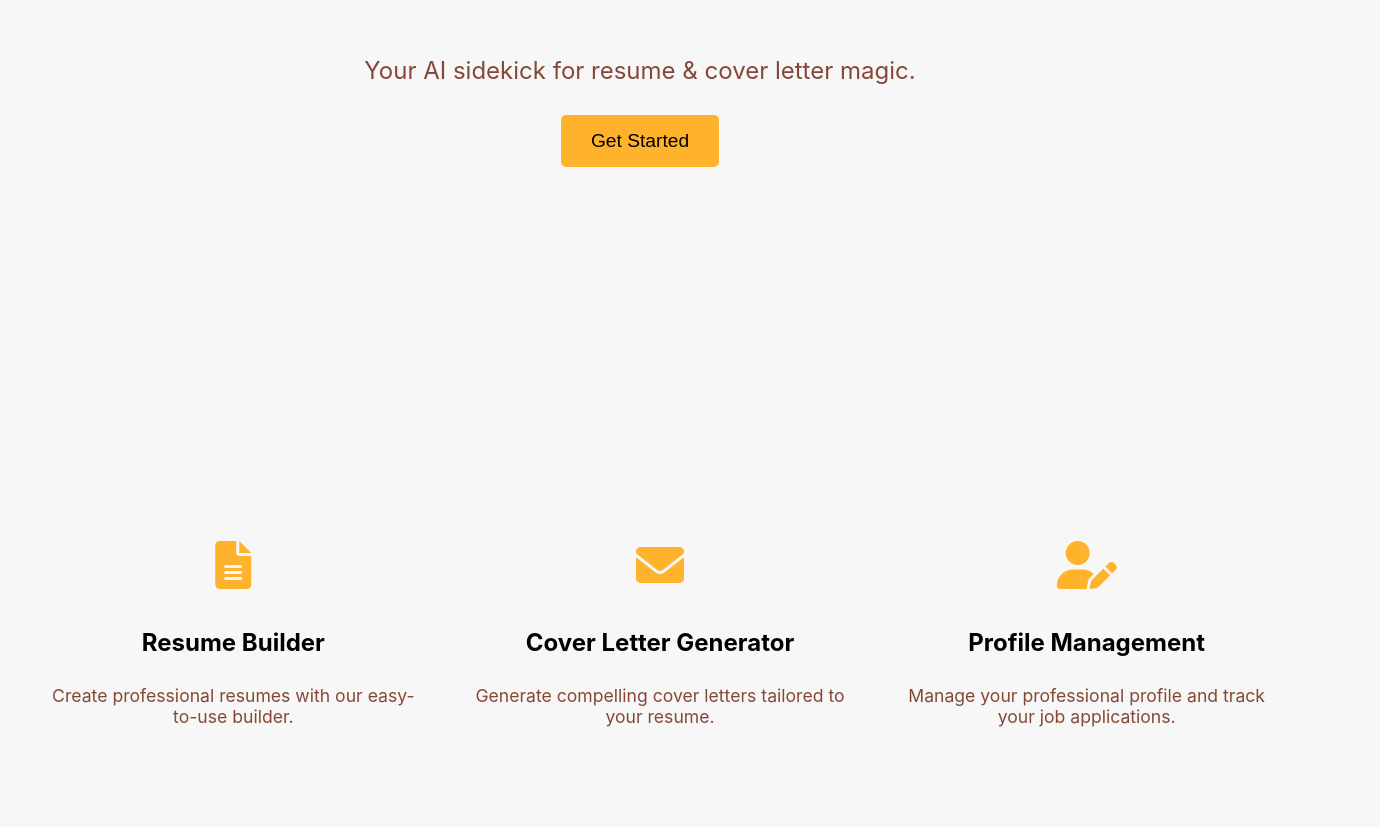
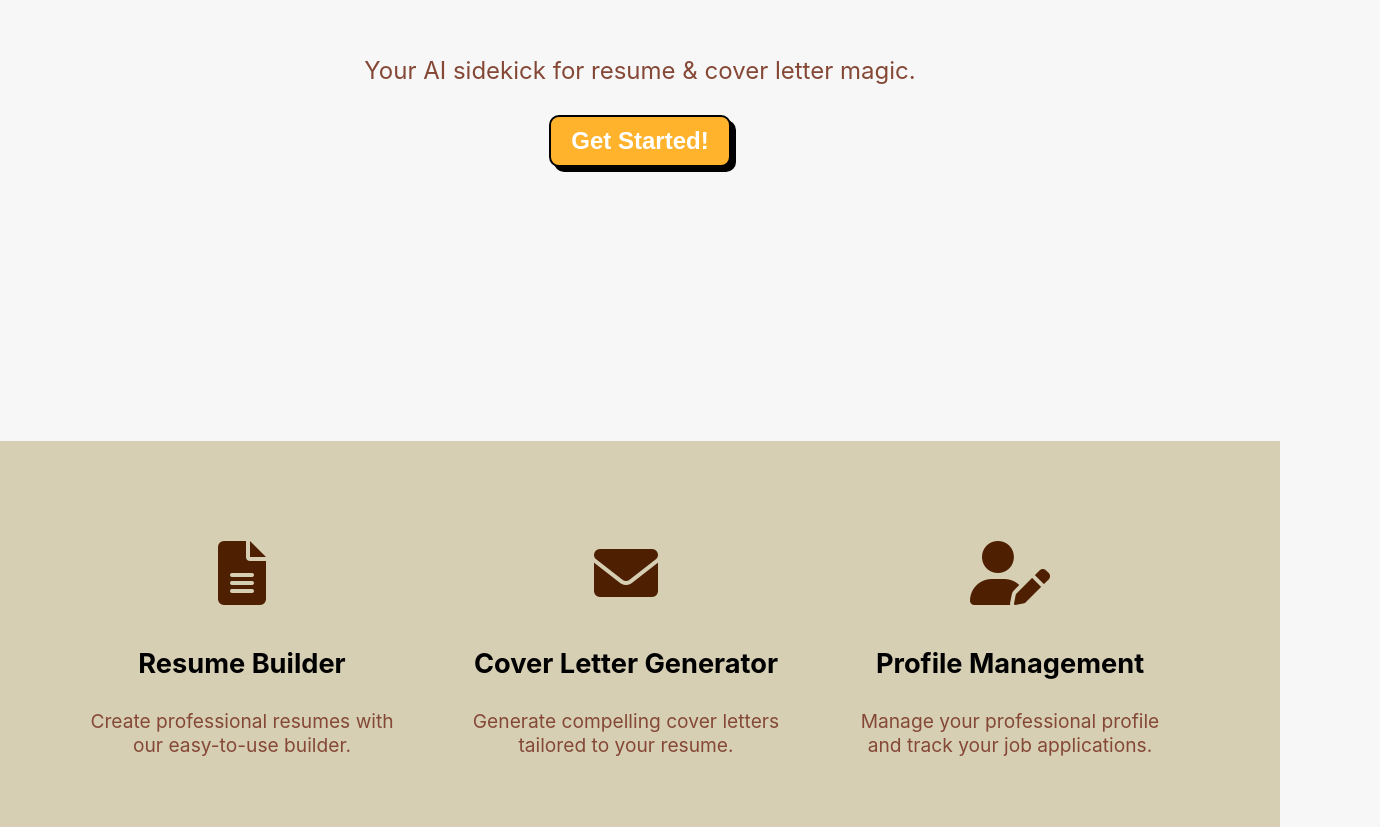
Before and after one commit to kevinorathel/Resumate, a React (Create React App) app in the folder frontend/: page / in a window 1280 px wide. Shown: the part 359-1186 px from the top of the page, 1380 px wide, since content can reach past the window. Before the commit the page ends 1153 px from the top, so only its background shows below. Built offline with nearby package versions, Linux system fonts and the light colour scheme; no server answers; a web font is replaced by a local one.

Commit message:
Fix: Changed weight of text in feature section

```diff
--- /dev/null
+++ b/frontend/src/components/LandingButton.js
@@ -0,0 +1,49 @@
+import React from 'react';
+import styled from 'styled-components';
+import { useNavigate } from 'react-router-dom';
+
+const Button = () => {
+  const navigate = useNavigate();
+
+  const handleClick = () => {
+    navigate('/login');
+  };
+
+  return (
+    <StyledWrapper>
+      <button className="comic-button" onClick={handleClick}>Get Started!</button>
+    </StyledWrapper>
+  );
+}
+
+const StyledWrapper = styled.div`
+  .comic-button {
+    display: inline-block;
+    padding: 10px 20px;
+    font-size: 24px;
+    font-weight: bold;
+    text-align: center;
+    text-decoration: none;
+    color: #fff;
+    background-color: #FFB22C;
+    border: 2px solid #000;
+    border-radius: 10px;
+    box-shadow: 5px 5px 0px #000;
+    transition: all 0.3s ease;
+    cursor: pointer;
+  }
+
+  .comic-button:hover {
+    background-color: #fff;
+    color: #FFB22C;
+    border: 2px solid #FFB22C;
+    box-shadow: 5px 5px 0px #FFB22C;
+  }
+
+  .comic-button:active {
+    background-color: #e69d20;
+    box-shadow: none;
+    transform: translateY(4px);
+  }`;
+
+export default Button;
--- a/frontend/src/components/LandingPage.css
+++ b/frontend/src/components/LandingPage.css
@@ -37,10 +37,11 @@
 
 .features {
   display: flex;
-  justify-content: space-around;
+  justify-content: flex-start;
   margin-top: 50px;
+  margin-right: 10px;
   width: 100%;
-  padding: 0 20px;
+  padding: 0 50px;
 }
 
 .feature {
@@ -52,24 +53,24 @@
 }
 
 .feature i {
-  font-size: 3em;
+  font-size: 4em;
   margin-bottom: 15px;
-  color: #FFB22C;
+  color: #4E1F00;
 }
 
 .feature h3 {
-  font-size: 1.5em;
+  font-size: 1.7em;
   margin-bottom: 10px;
   color: #000000;
 }
 
 .feature p {
-  font-size: 1.1em;
+  font-size: 1.2em;
   color: #854836;
 }
 
 .features-section {
-  background-color: #F7F7F7;
+  background-color: #D6CFB4;
   padding: 50px 0;
   width: 100%;
 }
--- a/frontend/src/components/LandingPage.js
+++ b/frontend/src/components/LandingPage.js
@@ -1,22 +1,17 @@
 import React from 'react';
 import { useNavigate } from 'react-router-dom';
 import './LandingPage.css';
+import LandingButton from './LandingButton';
 
 function LandingPage() {
   const navigate = useNavigate();
-
-  const handleGetStarted = () => {
-    navigate('/login');
-  };
 
   return (
     <div>
       <div className="landing-page">
         <h1>Welcome to <span class="knewave-regular">Resumate</span></h1>
         <p>Your AI sidekick for resume & cover letter magic.</p>
-        <button className="get-started-button" onClick={handleGetStarted}>
-          Get Started
-        </button>
+        <LandingButton />
       </div>
 
       <div className="features-section">
@@ -24,17 +19,17 @@ function LandingPage() {
           <div className="feature">
             <i className="fas fa-file-alt"></i>
             <h3>Resume Builder</h3>
-            <p>Create professional resumes with our easy-to-use builder.</p>
+            <p>Create professional resumes with<br></br>our easy-to-use builder.</p>
           </div>
           <div className="feature">
             <i className="fas fa-envelope"></i>
             <h3>Cover Letter Generator</h3>
-            <p>Generate compelling cover letters tailored to your resume.</p>
+            <p>Generate compelling cover letters<br></br> tailored to your resume.</p>
           </div>
           <div className="feature">
             <i className="fas fa-user-edit"></i>
             <h3>Profile Management</h3>
-            <p>Manage your professional profile and track your job applications.</p>
+            <p>Manage your professional profile<br></br> and track your job applications.</p>
           </div>
         </div>
       </div>
--- a/frontend/src/components/Login.js
+++ b/frontend/src/components/Login.js
@@ -1,4 +1,4 @@
-import React, { useState } from 'react';
+import React, { useState, useEffect } from 'react';
 import styled from 'styled-components';
 import { useNavigate } from 'react-router-dom';
 
@@ -14,6 +14,11 @@ const Login = ({ onLogin }) => {
   const [confirmSignupPassword, setConfirmSignupPassword] = useState('');
   const [error, setError] = useState('');
   const navigate = useNavigate();
+
+  useEffect(() => {
+    const img = new Image();
+    img.src = '/images/login4.jpg';
+  }, []);
 
 
   const handleLoginSubmit = (e) => {
@@ -414,6 +419,7 @@ const ImageSection = styled.div`
   display: flex;
   justify-content: center;
   align-items: center;
+  opacity: 1;
 
   .image-container {
     text-align: center;
--- /dev/null
+++ b/frontend/src/components/Test.css
@@ -0,0 +1,101 @@
+body{
+    background-color: #FFFFEC;
+    font-family: 'Montserrat', sans-serif;
+}
+
+/* Navigation Bar */
+
+.navbar{
+    padding: 0 0 4.5rem;
+}
+
+#branding{
+    font-family: "Cherry Bomb One", system-ui;
+    font-size: 4rem;
+    font-weight: bold;
+    -webkit-text-stroke: 0.1px black;
+}
+
+.logo{
+    width: 4rem;
+    margin-bottom: 28px;
+}
+
+.nav-item{
+    padding-left: 18px;
+    padding-right: 18px;
+    border-radius: 5 rem;
+}
+
+.nav-item:hover{
+    border-radius: 10px;
+    background-color: #FFCA03;
+}
+
+.nav-link{
+    font-size: 1rem;
+    color: #4F4A45;
+}
+
+
+/* Header Section */
+
+#header{
+    background-color: #FDDA16;
+    color: #4F4A45;
+    padding: 3% 15% 5%;
+    max-height: 1000px;
+}
+
+.heading{
+    margin-top: 3%;
+}
+
+.download-button{
+    text-align: center;
+    margin: 10%;
+}
+
+.ind-download-btn{
+    font-size: 30px;
+    margin: 3%;
+    padding: 3% 9%;
+    margin-right: 30px;
+}
+
+.lady-texting{
+    border-radius: 7%;
+    margin-top: 3%;
+    width: 100%;
+}
+
+.intial-caption{
+    text-align: center;
+}
+
+/* Features Section */
+
+#features{
+    text-align: center;
+    margin: 5%;
+}
+
+.icons{
+    color: black;
+    font-size: 7rem;
+    margin-bottom: 5rem;
+}
+
+/* Footer */
+
+#footer{
+    margin-top: 10%;
+    text-align: center;
+}
+
+.copyright{
+    color: #395B64;
+    font-size: medium;
+    font-weight: lighter;
+    margin-top: 1rem;
+}
```
Also changed, not shown: frontend/src/components/Test.js (added, +152 -0 lines), 1 other file (tests, documents, lock files or other folders).
